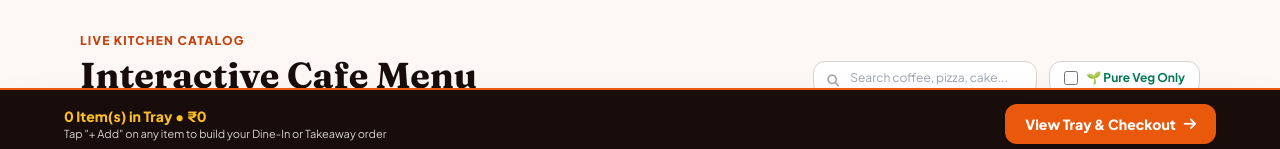
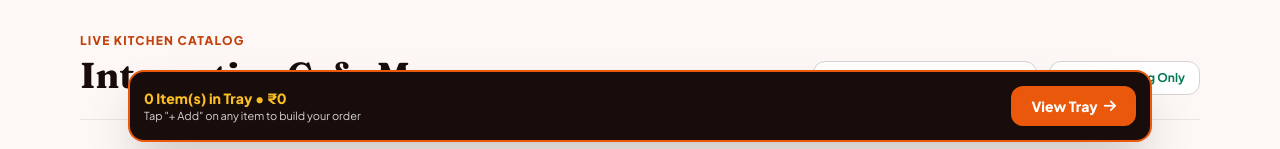
Before and after one commit to cafee388-dot/BakeHouse, a plain HTML site: page cafe-template.html in a window 1280 px wide. Shown: the part 642-791 px from the top of the page. Drawn offline with nearby package versions, Linux system fonts and the light colour scheme.

Commit message:
Update cafe-template.html

```diff
--- a/cafe-template.html
+++ b/cafe-template.html
@@ -241,22 +241,22 @@
     </div>
   </section>
 
-  <!-- Floating Bottom Cart Bar -->
-  <div id="bottom-cart-bar" class="fixed bottom-0 inset-x-0 bg-espresso-950 text-white p-3.5 shadow-2xl border-t-2 border-terracotta-500 z-40">
-    <div class="max-w-6xl mx-auto flex justify-between items-center gap-4">
+  <!-- Floating Bottom Cart Bar (Lifted above mobile bottom badges) -->
+  <div id="bottom-cart-bar" class="fixed bottom-12 sm:bottom-4 inset-x-3 max-w-5xl mx-auto bg-espresso-950 text-white p-3.5 rounded-2xl shadow-2xl border-2 border-terracotta-500 z-[999]">
+    <div class="flex justify-between items-center gap-3">
       <div>
         <p class="text-xs sm:text-sm font-extrabold text-amber-400" id="bar-summary">0 Items in Tray • ₹0</p>
-        <p class="text-[11px] text-stone-300">Tap "+ Add" on any item to build your Dine-In or Takeaway order</p>
+        <p class="text-[10px] sm:text-[11px] text-stone-300">Tap "+ Add" on any item to build your order</p>
       </div>
-      <button onclick="openCartModal()" class="bg-terracotta-500 hover:bg-terracotta-600 text-white font-extrabold text-xs sm:text-sm px-5 py-2.5 rounded-xl shadow transition flex items-center gap-2 shrink-0">
-        <span>View Tray & Checkout</span>
+      <button onclick="openCartModal()" class="bg-terracotta-500 hover:bg-terracotta-600 text-white font-extrabold text-xs sm:text-sm px-4 sm:px-5 py-2.5 rounded-xl shadow transition flex items-center gap-1.5 shrink-0">
+        <span>View Tray</span>
         <i class="fa-solid fa-arrow-right"></i>
       </button>
     </div>
   </div>
 
   <!-- Slide-Out / Modal Checkout Tray -->
-  <div id="cart-modal" class="fixed inset-0 bg-black/75 hidden items-center justify-center z-50 p-4">
+  <div id="cart-modal" class="fixed inset-0 bg-black/75 hidden items-center justify-center z-[1000] p-4">
     <div class="bg-white text-slate-800 w-full max-w-lg rounded-3xl shadow-2xl overflow-hidden flex flex-col max-h-[90vh]">
       <div class="bg-espresso-900 text-white p-5 flex justify-between items-center">
         <div>
```
